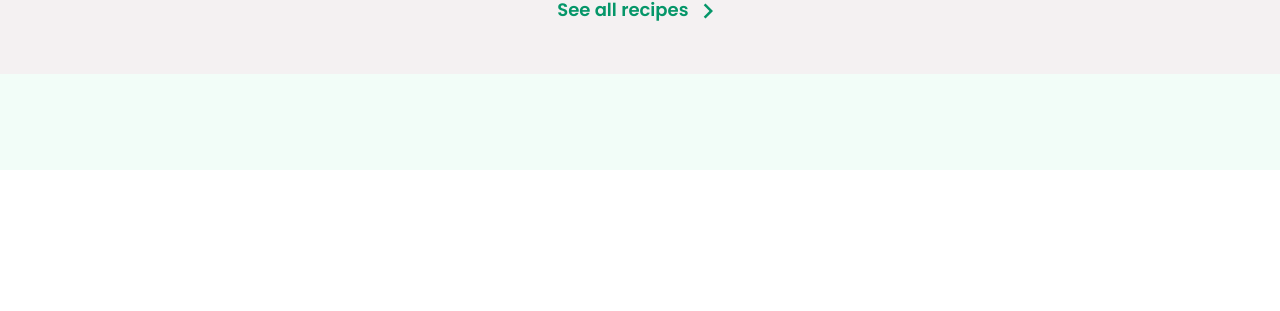
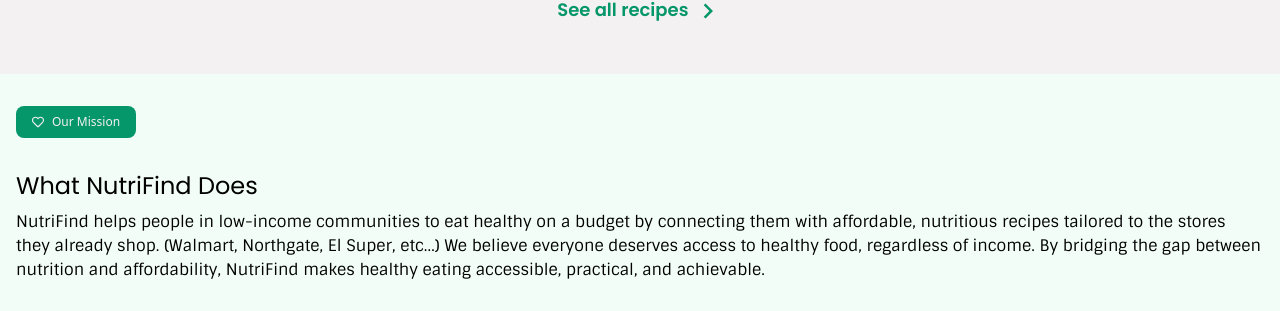
Before and after one commit to giancarloperez-cs/nutrifind, a React (Vite) app in the folder client/: page / in a window 1280 px wide. Shown: the part 1556-1867 px from the top of the page. Before the commit the page ends 1726 px from the top, so only its background shows below. Built offline with nearby package versions, Linux system fonts and the light colour scheme.

Commit message:
finished our mission section

```diff
--- a/client/src/components/Badge.jsx
+++ b/client/src/components/Badge.jsx
@@ -1,7 +1,16 @@
-export default function Badge({icon, text, bgColor = "bg-primary-600", textColor = "text-light"}){
+
+
+export default function Badge({icon, text, variant="primary", className=""}){
+    const variants = {
+        primary: "bg-primary-600 hover:bg-primary-700 text-light",
+        light: "bg-light hover:bg-gray-200 text-light border border-none",
+        outline: "bg-transparent hover:bg-primary-100 text-light border border-light",
+    }
     return(
-        <div>
-
+        <div
+        className={`relative bg-primary-500 w-fit text-center rounded-lg px-4 py-2  gap-2 flex ${variants[variant]} ${className=""}`}>
+            {icon && <span className="text-xs mt-0.5">{icon}</span>}
+            <span className="text-xs">{text}</span>
         </div>
     )
 }
--- a/client/src/pages/HomePage.jsx
+++ b/client/src/pages/HomePage.jsx
@@ -4,12 +4,18 @@
 import { MdNavigateNext } from "react-icons/md";
 import { Link } from "react-router-dom";
 import Badge from "../components/Badge";
+import { FaRegHeart, FaNutritionix} from "react-icons/fa";
 
 function HomePage(){
     return(
         <div className="min-h-screen bg-light">
             <Hero/>
             <BrowseSection/>
+
+            {/* FEATURED MEALS */}
+            {/* FEATURED MEALS */}
+            {/* FEATURED MEALS */}
+
             <section className="py-12">
                 <p className="font-heading text-3xl mb-3 justify-start px-4">Featured Meals</p>
                 <p className="mx-4 font-body text-sm mb-6">witty line about eating cheap goes here</p>
@@ -43,8 +49,25 @@
                     <p className="mt-6">See all recipes <MdNavigateNext className="inline text-3xl font-bold"/></p>
                 </Link>
             </section>
-            <section className="py-12 bg-primary-100">
-                <Badge/>
+
+            {/* OUR MISSION SECTION */}
+            {/* OUR MISSION SECTION */}
+            {/* OUR MISSION SECTION */}
+
+            <section className="py-8 bg-primary-100">
+                <div className="mx-4">
+                    <Badge
+                    icon={<FaRegHeart className=''/>}
+                    text={"Our Mission"}
+                    variant={"light"}
+                    />
+                    <p className="font-heading pt-8 text-2xl">
+                        What NutriFind Does
+                    </p>
+                    <p className="font-body pt-2">
+                        NutriFind helps people in low-income communities to eat healthy on a budget by connecting them with affordable, nutritious recipes tailored to the stores they already shop. (Walmart, Northgate, El Super, etc…) We believe everyone deserves access to healthy food, regardless of income. By bridging the gap between nutrition and affordability, NutriFind makes healthy eating accessible, practical, and achievable.
+                    </p>
+                </div>
             </section>
         </div>
     )
```
Also changed, not shown: client/src/components/Button.jsx (line endings or trailing spaces).
